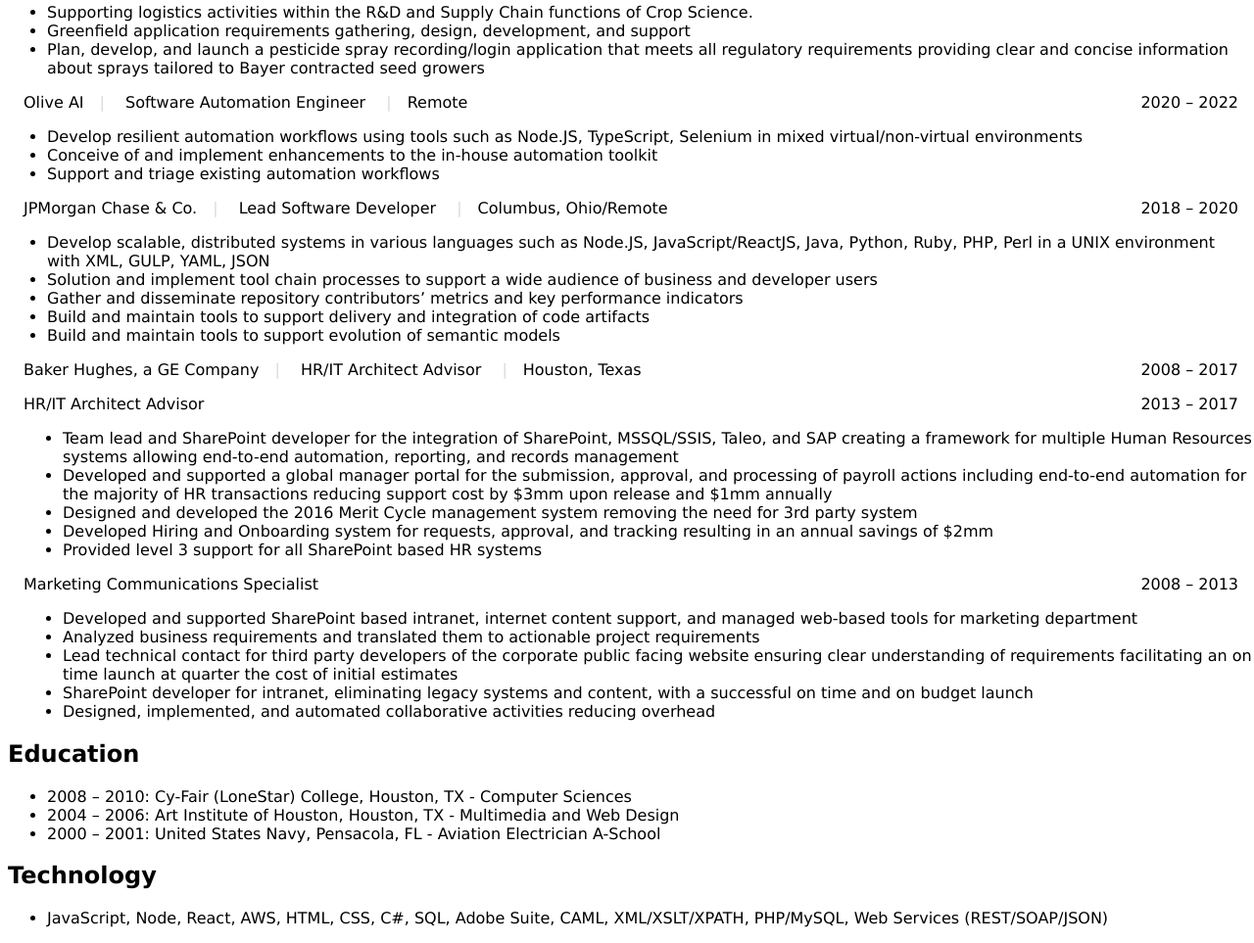
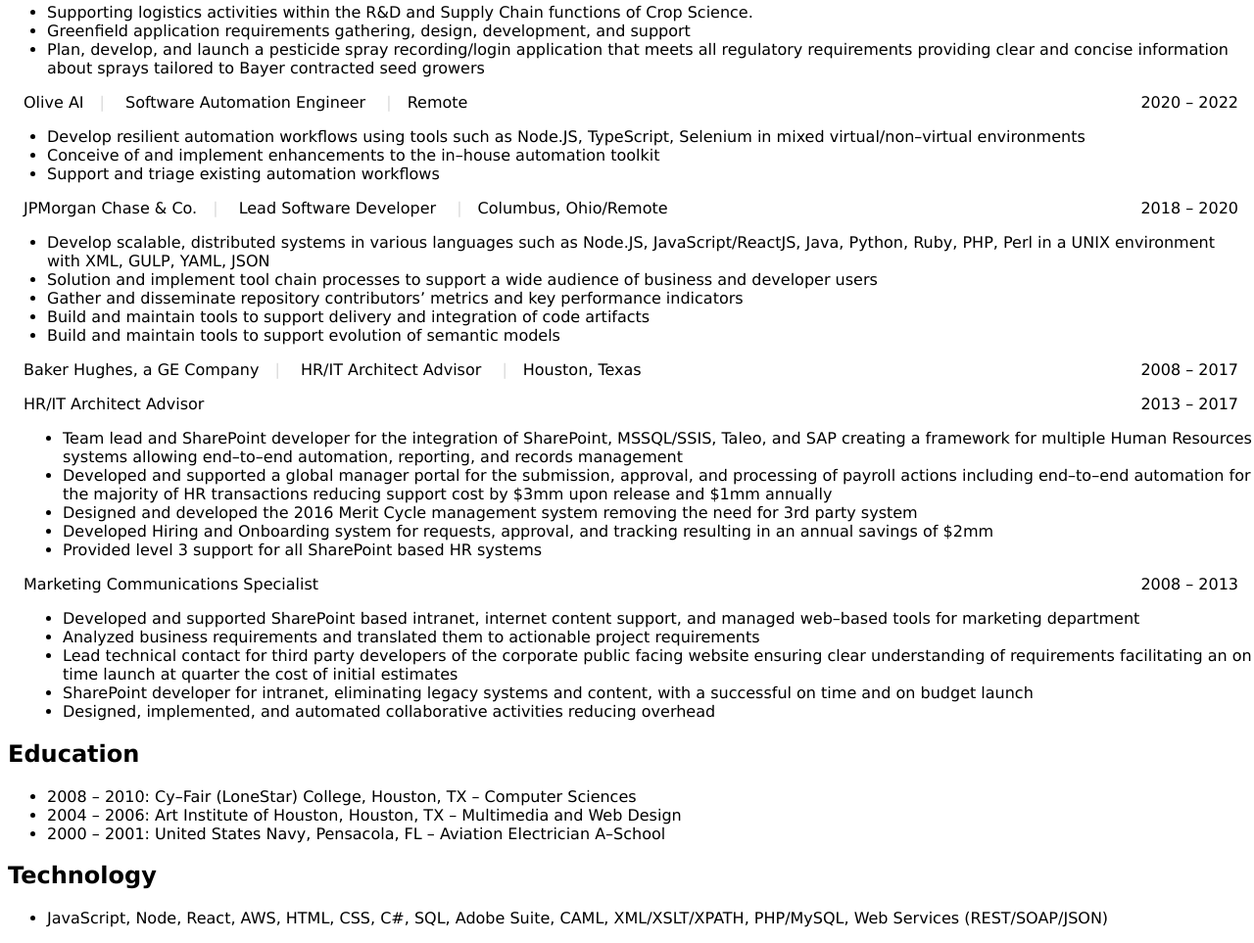
Before and after one commit to mattOd80/mattOd80.github.io, a plain HTML site: page index.html in a window 1280 px wide. Shown: the part 221-1184 px from the top of the page at 98% size. Drawn offline with Linux system fonts and the light colour scheme.

Commit message:
ndash content

```diff
--- a/index.html
+++ b/index.html
@@ -81,9 +81,9 @@
       <ul>
         <li>
           Develop resilient automation workflows using tools such as Node.JS, TypeScript, Selenium in mixed
-          virtual/non-virtual environments
+          virtual/non&ndash;virtual environments
         </li>
-        <li>Conceive of and implement enhancements to the in-house automation toolkit</li>
+        <li>Conceive of and implement enhancements to the in&ndash;house automation toolkit</li>
         <li>Support and triage existing automation workflows</li>
       </ul>
     </div>
@@ -119,10 +119,10 @@
       <div class="details">
         <ul>
           <li>Team lead and SharePoint developer for the integration of SharePoint, MSSQL/SSIS, Taleo, and SAP
-            creating a framework for multiple Human Resources systems allowing end-to-end automation, reporting, and
+            creating a framework for multiple Human Resources systems allowing end&ndash;to&ndash;end automation, reporting, and
             records management</li>
           <li>Developed and supported a global manager portal for the submission, approval, and processing of payroll
-            actions including end-to-end automation for the majority of HR transactions reducing support cost by $3mm
+            actions including end&ndash;to&ndash;end automation for the majority of HR transactions reducing support cost by $3mm
             upon release and $1mm annually</li>
           <li>Designed and developed the 2016 Merit Cycle management system removing the need for 3rd party system</li>
           <li>Developed Hiring and Onboarding system for requests, approval, and tracking resulting in an annual savings
@@ -137,7 +137,7 @@
       <div class="timeline">2008 &ndash; 2013</div>
       <div class="details">
         <ul>
-          <li>Developed and supported SharePoint based intranet, internet content support, and managed web-based
+          <li>Developed and supported SharePoint based intranet, internet content support, and managed web&ndash;based
             tools for marketing department</li>
           <li>Analyzed business requirements and translated them to actionable project requirements</li>
           <li>Lead technical contact for third party developers of the corporate public facing website ensuring clear
@@ -154,9 +154,9 @@
   <h2>Education</h2>
   <div class="details">
     <ul>
-      <li>2008 &ndash; 2010: Cy-Fair (LoneStar) College, Houston, TX - Computer Sciences</li>
-      <li>2004 &ndash; 2006: Art Institute of Houston, Houston, TX - Multimedia and Web Design</li>
-      <li>2000 &ndash; 2001: United States Navy, Pensacola, FL - Aviation Electrician A-School</li>
+      <li>2008 &ndash; 2010: Cy&ndash;Fair (LoneStar) College, Houston, TX &ndash; Computer Sciences</li>
+      <li>2004 &ndash; 2006: Art Institute of Houston, Houston, TX &ndash; Multimedia and Web Design</li>
+      <li>2000 &ndash; 2001: United States Navy, Pensacola, FL &ndash; Aviation Electrician A&ndash;School</li>
     </ul>
   </div>
 
```
